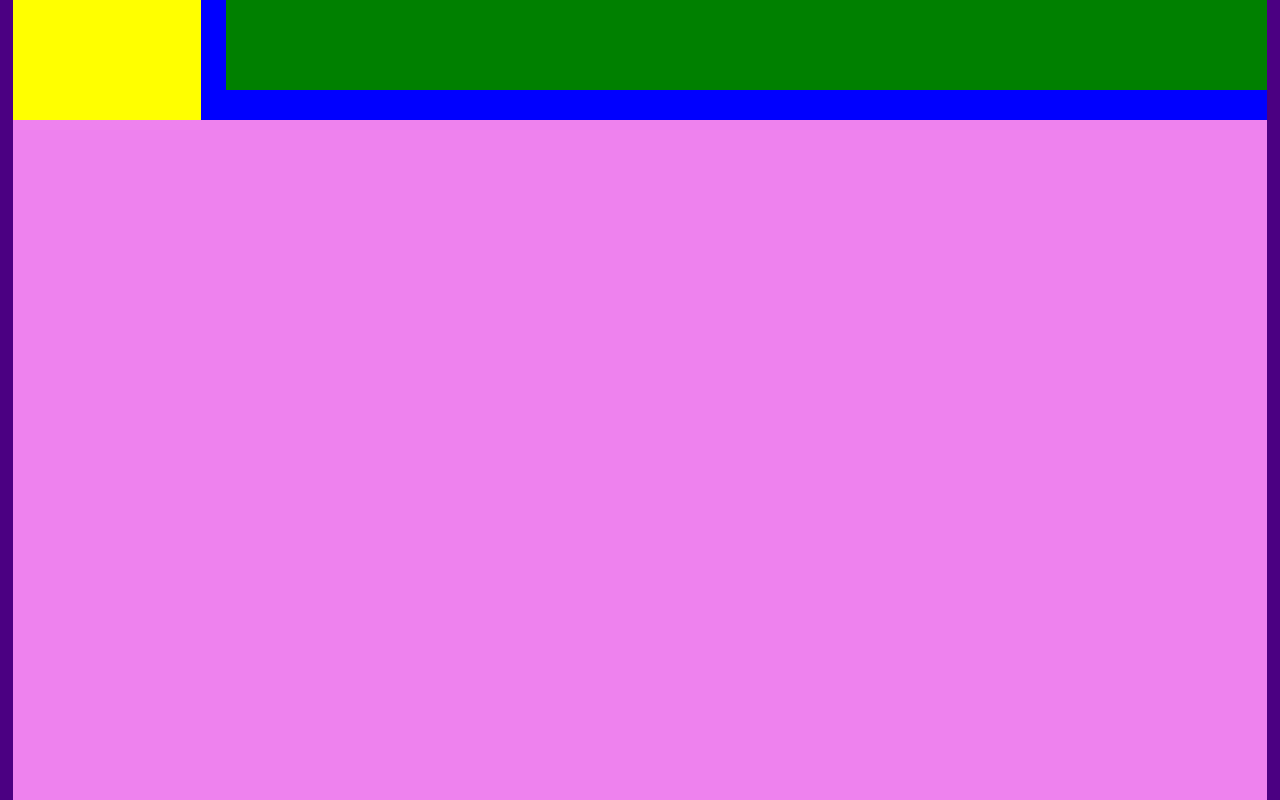
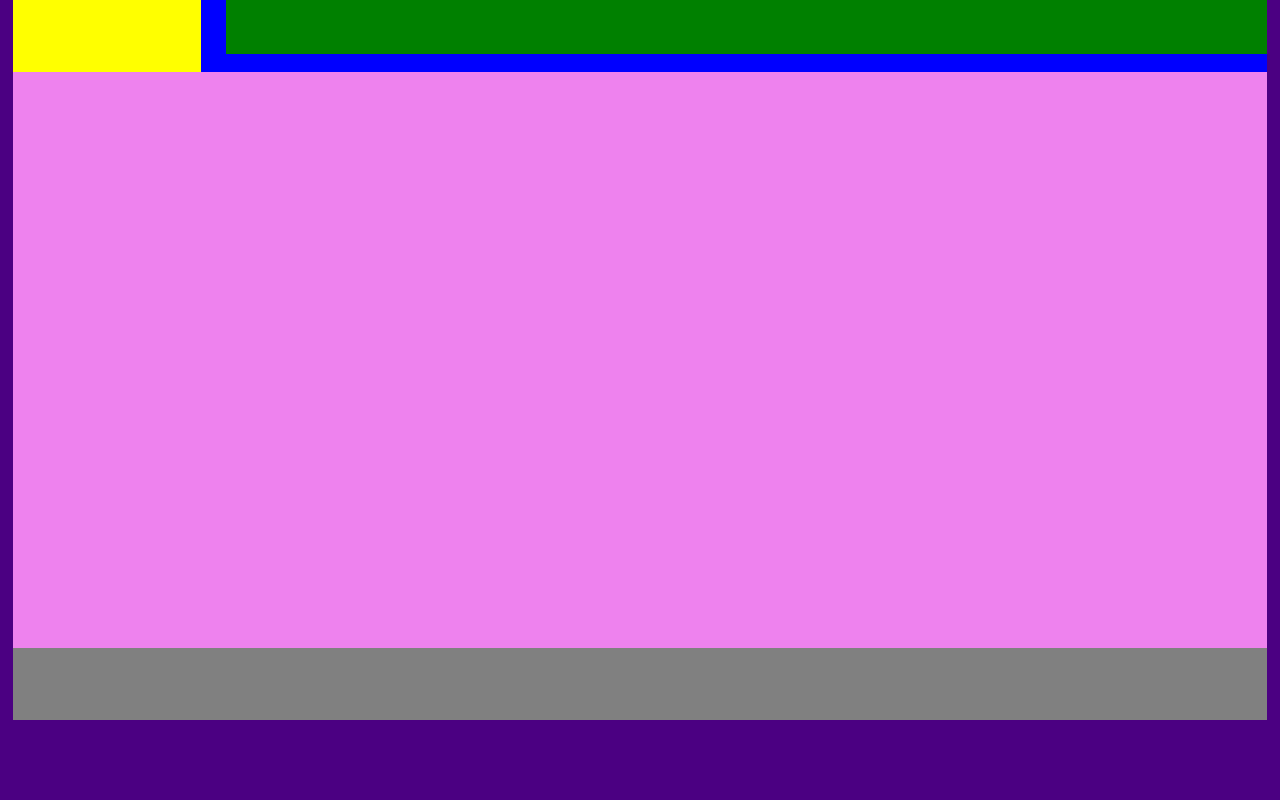
Before and after one commit to Sohaeng/Portfolio, a plain HTML site: page index.html in a window 1280 px wide. Shown: the top 800 px of the page. Drawn offline with Linux system fonts and the light colour scheme.

Commit message:
테스트

```diff
--- a/css/style.css
+++ b/css/style.css
@@ -1,3 +1,10 @@
+html,
+body {
+    height: 100%;
+    margin: 0;
+    padding: 0;
+}
+
 * {
     margin: 0;
     padding: 0;
@@ -8,7 +15,7 @@
 #container {
     margin: 0 auto;
     width: 98%;
-    height: 1200px;
+    height: 90%;
     background-color: black;
 }
 
```
